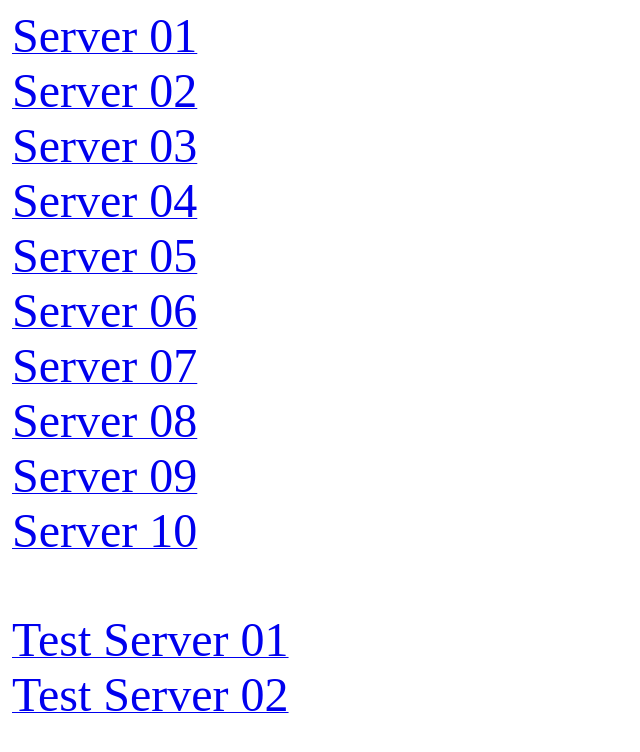
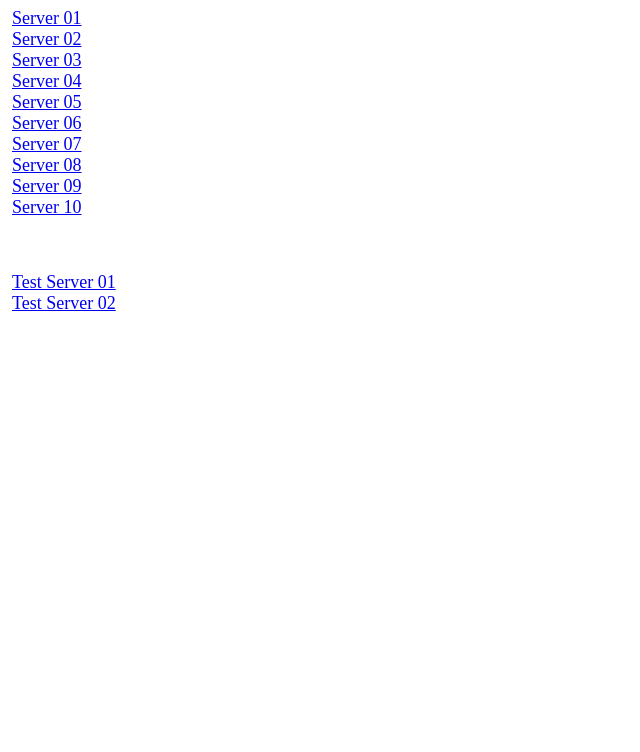
Before and after one commit to mkco5162/kf2poi, a plain HTML site: page index.html in a window 1280 px wide. Shown: the whole page, without its empty margins (0-640 px from the left). Drawn offline with Linux system fonts and the light colour scheme.

Commit message:
Update index.html

```diff
--- a/index.html
+++ b/index.html
@@ -5,18 +5,18 @@
 		<title>KF2POI Server Redirect</title>
 	</head>
 	<body>
-		&nbsp;<a href="http://kf2poi.ddns.net:8001/" target="_blank"><font size="25pt">Server 01</font></a></br>
-		&nbsp;<a href="http://kf2poi.ddns.net:8002/" target="_blank"><font size="30pt">Server 02</font></a></br>
-		&nbsp;<a href="http://kf2poi.ddns.net:8003/" target="_blank"><font size="35pt">Server 03</font></a></br>
-		&nbsp;<a href="http://kf2poi.ddns.net:8004/" target="_blank"><font size="40pt">Server 04</font></a></br>
-		&nbsp;<a href="http://kf2poi.ddns.net:8005/" target="_blank"><font size="45pt">Server 05</font></a></br>
-		&nbsp;<a href="http://kf2poi.ddns.net:8006/" target="_blank"><font size="50pt">Server 06</font></a></br>
-		&nbsp;<a href="http://kf2poi.ddns.net:8007/" target="_blank"><font size="25pt">Server 07</font></a></br>
-		&nbsp;<a href="http://kf2poi.ddns.net:8008/" target="_blank"><font size="25pt">Server 08</font></a></br>
-		&nbsp;<a href="http://kf2poi.ddns.net:8009/" target="_blank"><font size="25pt">Server 09</font></a></br>
-		&nbsp;<a href="http://kf2poi.ddns.net:8010/" target="_blank"><font size="25pt">Server 10</font></a></br>
+		&nbsp;<a href="http://kf2poi.ddns.net:8001/" target="_blank"><font size="4.5em">Server 01</font></a></br>
+		&nbsp;<a href="http://kf2poi.ddns.net:8002/" target="_blank"><font size="4.5em">Server 02</font></a></br>
+		&nbsp;<a href="http://kf2poi.ddns.net:8003/" target="_blank"><font size="4.5em">Server 03</font></a></br>
+		&nbsp;<a href="http://kf2poi.ddns.net:8004/" target="_blank"><font size="4.5em">Server 04</font></a></br>
+		&nbsp;<a href="http://kf2poi.ddns.net:8005/" target="_blank"><font size="4.5em">Server 05</font></a></br>
+		&nbsp;<a href="http://kf2poi.ddns.net:8006/" target="_blank"><font size="4.5em">Server 06</font></a></br>
+		&nbsp;<a href="http://kf2poi.ddns.net:8007/" target="_blank"><font size="4.5em">Server 07</font></a></br>
+		&nbsp;<a href="http://kf2poi.ddns.net:8008/" target="_blank"><font size="4.5em">Server 08</font></a></br>
+		&nbsp;<a href="http://kf2poi.ddns.net:8009/" target="_blank"><font size="4.5em">Server 09</font></a></br>
+		&nbsp;<a href="http://kf2poi.ddns.net:8010/" target="_blank"><font size="4.5em">Server 10</font></a></br>
 		</br></br></br>
-		&nbsp;<a href="http://kf2poi.ddns.net:8001/" target="_blank"><font size="25pt">Test Server 01</font></a></br>
-		&nbsp;<a href="http://kf2poi.ddns.net:9002/" target="_blank"><font size="25pt">Test Server 02</font></a></br>
+		&nbsp;<a href="http://kf2poi.ddns.net:8001/" target="_blank"><font size="4.5em">Test Server 01</font></a></br>
+		&nbsp;<a href="http://kf2poi.ddns.net:9002/" target="_blank"><font size="4.5em">Test Server 02</font></a></br>
 	</body>
 </html>
```
